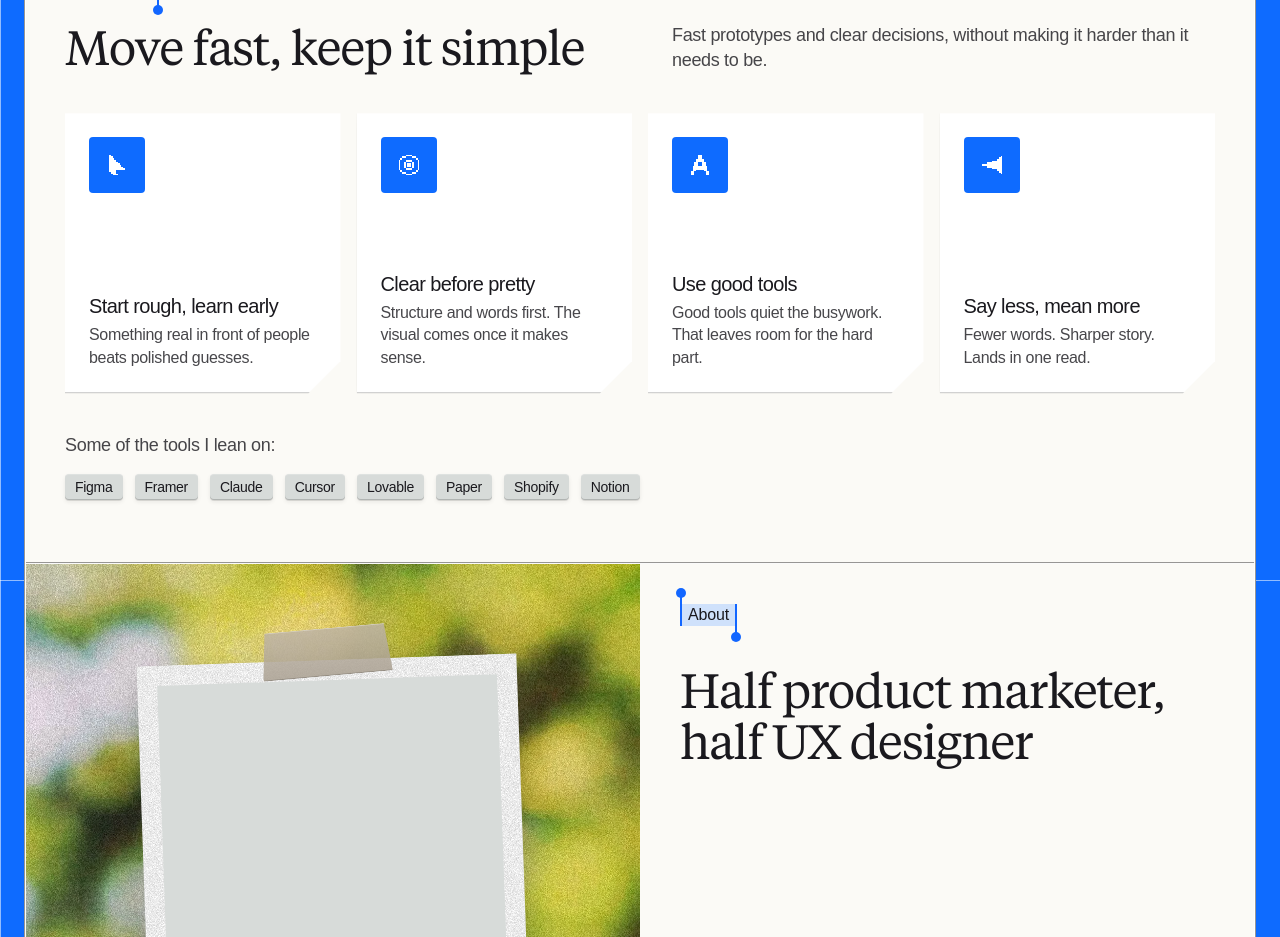
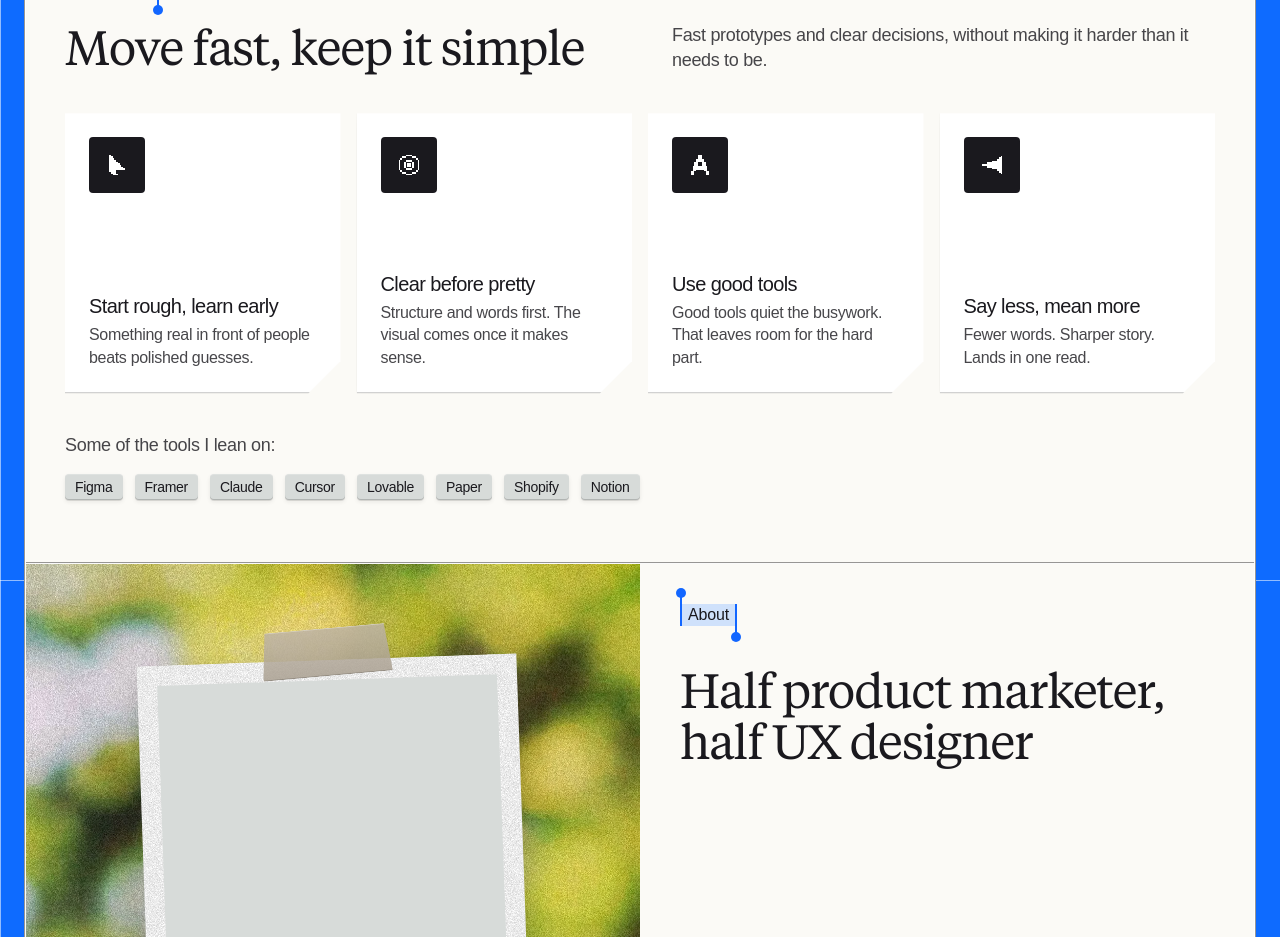
Before and after one commit to product-paige/product-paige, a Next.js app: page / in a window 1280 px wide. Shown: the part 2620-3557 px from the top of the page. Built offline with nearby package versions, Linux system fonts and the light colour scheme; a web font is replaced by a local one.

Commit message:
IconCard icon box back to ink; grey border on Icon + Blog cards

```diff
--- a/app/components/BlogCard.tsx
+++ b/app/components/BlogCard.tsx
@@ -20,7 +20,7 @@
   return (
     <a
       href={`/blog/${post.slug}`}
-      className="card grain-off bg-white text-ink shadow-[inset_0_0_0_1px_#1A191E] flex flex-col justify-between gap-8 !min-h-0 aspect-[16/9] group"
+      className="card grain-off bg-white text-ink shadow-[inset_0_0_0_1px_#B8BCBA] flex flex-col justify-between gap-8 !min-h-0 aspect-[16/9] group"
     >
       <div className="flex items-center justify-between gap-2">
         <span className="svc-label text-ink">
--- a/app/components/IconCard.tsx
+++ b/app/components/IconCard.tsx
@@ -45,7 +45,7 @@
 
   const body = (
     <>
-      <div className="w-14 h-14 flex items-center justify-center shrink-0 !rounded-[4px] bg-[#0E6BFF] text-white">
+      <div className="w-14 h-14 flex items-center justify-center shrink-0 !rounded-[4px] bg-[#1A191E] text-white">
         <PixelIcon name={icon} color="#ffffff" size={24} />
       </div>
       <div className="flex flex-col gap-1">
--- a/app/page.tsx
+++ b/app/page.tsx
@@ -730,7 +730,7 @@
               blurb={c.blurb}
               icon={c.icon}
               tone={c.tone}
-              className="bg-white shadow-[inset_0_0_0_1px_#1A191E]"
+              className="bg-white shadow-[inset_0_0_0_1px_#B8BCBA]"
             />
           ))}
         </div>
```
